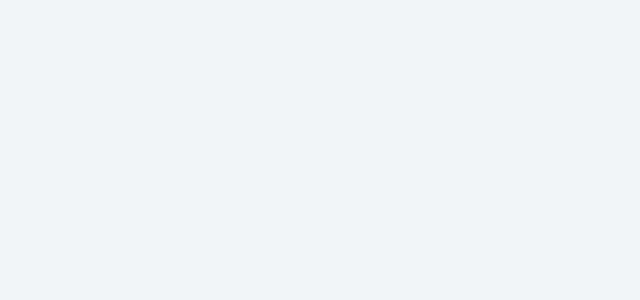
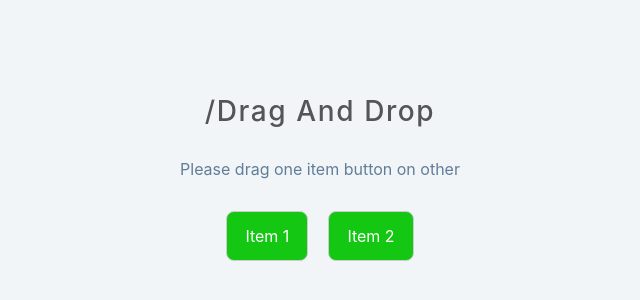
Before and after one commit to VibhourSharma/React-features, a React (Vite) app: page / in a window 1280 px wide. Shown: the part 10041-10341 px from the top of the page, without its empty margins (320-960 px from the left). Before the commit the page ends 9815 px from the top, so only its background shows below. Built offline with nearby package versions, Linux system fonts and the light colour scheme.

Commit message:
🚀Day14: Drag And Drop 🎉

```diff
--- a/src/App.jsx
+++ b/src/App.jsx
@@ -11,6 +11,7 @@ import FileUploadComponent from "./components/File Upload/FileUploadComponent";
 import Progress from "./components/Progress Bar/Progress";
 import Tooltip from "./components/Tool Tip/Tooltip";
 import Autocomplete from "./components/Auto Complete/AutoComplete";
+import DragDrop from "./components/Drag Drop/DragDrop";
 
 function App() {
   return (
@@ -28,6 +29,7 @@ function App() {
       <Progress />
       <Tooltip />
       <Autocomplete />
+      <DragDrop />
     </>
   );
 }
--- /dev/null
+++ b/src/components/Drag Drop/DragDrop.css
@@ -0,0 +1,29 @@
+.drag-and-drop {
+  width: 100%;
+  height: 100vh;
+  display: flex;
+  align-items: center;
+  justify-content: center;
+  flex-direction: column;
+}
+
+.drag-and-drop-container {
+  display: flex;
+}
+
+.drag-item {
+  border: 1px solid #ccc;
+  padding: 12px 18px;
+  margin: 10px;
+  border-radius: 8px;
+  cursor: move;
+  user-select: none;
+  transition: background-color 0.3s ease;
+  background-color: #13c713;
+  color: white;
+}
+
+.drag-item.dragging {
+  background-color: #f0f0f0;
+  color: black;
+}
--- /dev/null
+++ b/src/components/Drag Drop/DragDrop.jsx
@@ -0,0 +1,52 @@
+import { useState } from "react";
+import "./DragDrop.css";
+
+const DragDrop = () => {
+  const [draggedItem, setDraggedItem] = useState(null);
+
+  const handleDragStart = (e, item) => {
+    setDraggedItem(item);
+    e.dataTransfer.effectAllowed = "move";
+  };
+
+  const handleDragOver = (e) => {
+    e.preventDefault();
+  };
+
+  const handleDrop = (e, targetItem) => {
+    e.preventDefault();
+    console.log(`Dropped ${draggedItem} onto ${targetItem}`);
+    alert(`Dropped ${draggedItem} onto ${targetItem}`);
+    setDraggedItem(null);
+  };
+
+  return (
+    <div className="drag-and-drop">
+      <h3>/Drag And Drop</h3>
+      <p>Please drag one item button on other</p>
+      <div className="drag-and-drop-container">
+        <div
+          className={`drag-item ${draggedItem === "Item 1" ? "dragging" : ""}`}
+          draggable
+          onDragStart={(e) => handleDragStart(e, "Item 1")}
+          onDragOver={handleDragOver}
+          onDrop={(e) => handleDrop(e, "Item 1")}
+        >
+          Item 1
+        </div>
+
+        <div
+          className={`drag-item ${draggedItem === "Item 2" ? "dragging" : ""}`}
+          draggable
+          onDragStart={(e) => handleDragStart(e, "Item 2")}
+          onDragOver={handleDragOver}
+          onDrop={(e) => handleDrop(e, "Item 2")}
+        >
+          Item 2
+        </div>
+      </div>
+    </div>
+  );
+};
+
+export default DragDrop;
```
